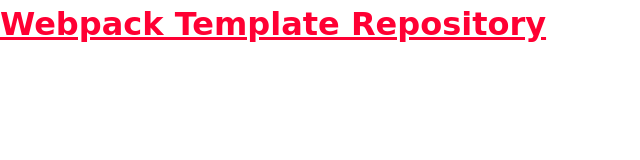
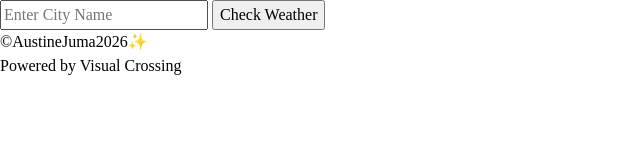
Before and after one commit to AustineJ101/Weather-App, a website built with webpack: page src/template.html in a window 1280 px wide. Shown: the whole page, without its empty margins (0-640 px from the left). Built offline with nearby package versions, Linux system fonts and the light colour scheme.

Commit message:
feat: add the weather app' HTML structure

```diff
--- a/src/template.html
+++ b/src/template.html
@@ -6,6 +6,23 @@
         <meta name="viewport" content="width=device-width, initial-scale=1.0">
     </head>
     <body>
-        <h1>Webpack Template Repository</h1>
+        <header>
+            <div class="location-time-date location-skeleton"></div>
+            <form>
+                <input type="text" id="city" placeholder="Enter City Name">
+                <button>Check Weather</button>
+            </form>
+        </header>
+
+        <main>
+            <div class="temp-skeleton"></div>
+            <div class="forecast-skeleton"></div>
+            <div class="complementary-data-skeleton"></div>
+        </main>
+
+        <footer>
+            &copy;AustineJuma2026✨
+            <p>Powered by Visual Crossing</p>
+        </footer>
     </body>
 </html>
```
